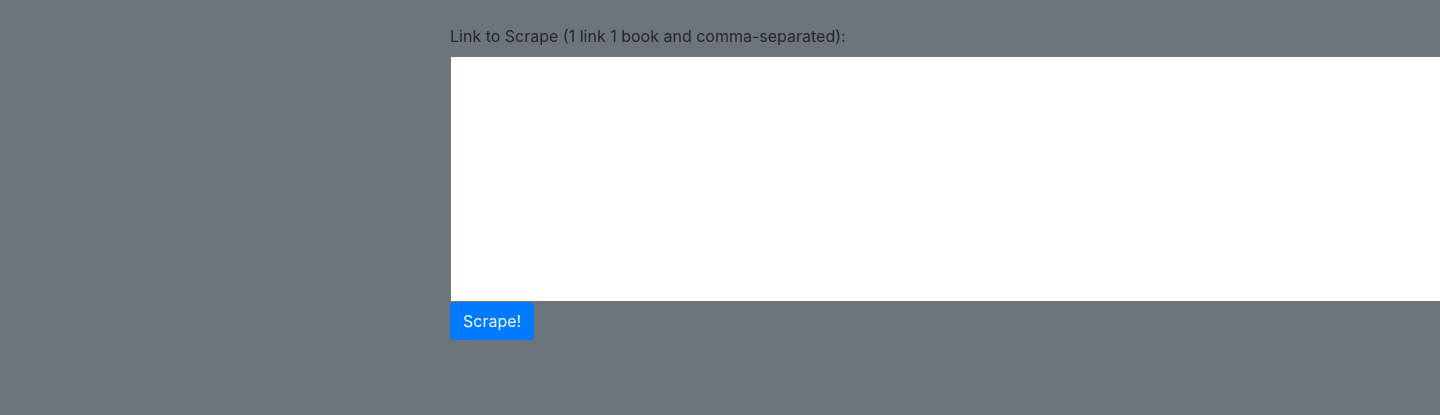
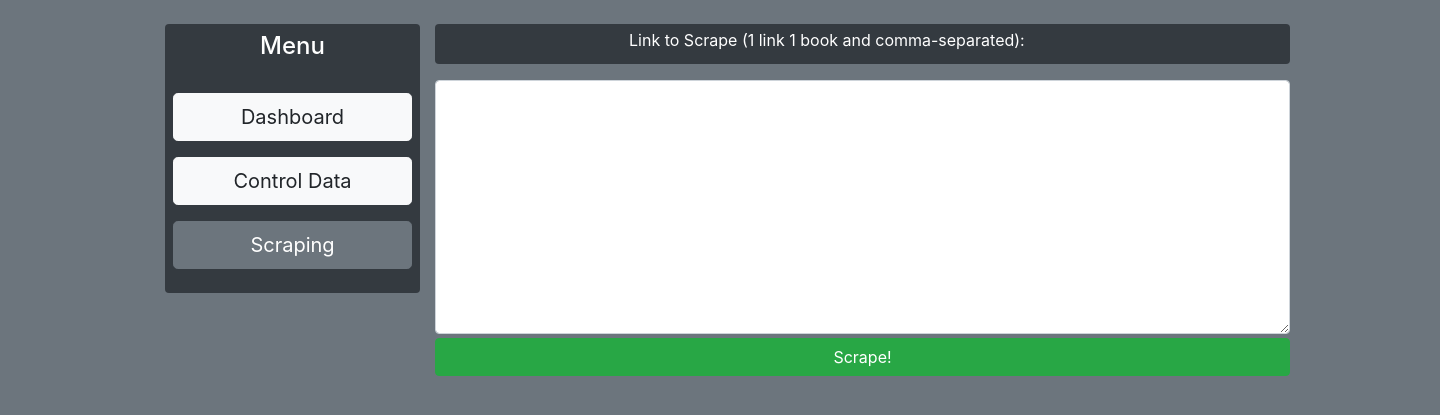
Before and after one commit to TI19nazhiifyahya/web-scrape, a Flask app: page /admin/scrape/ in a window 1440 px wide; the page is wider, and only the part inside the window is pictured. Shown: the part 56-471 px from the top of that part. Run offline with Flask 2, Linux system fonts and the light colour scheme; some libraries are stand-ins or nearby versions.

Commit message:
update UI scrape page

```diff
--- a/toko-buku/templates/scrape.html
+++ b/toko-buku/templates/scrape.html
@@ -2,12 +2,44 @@
 
 {% block title %}Scraping Page{% endblock %}
 
+{% block sidebar %}
+<div class="form-group bg-dark py-2 px-2 text-white rounded">
+    <div class="text-center">
+        <h4>Menu</h4>
+    </div>
+    <br>
+    <form action="{{ url_for('admin') }}">
+        <button class="btn btn-light btn-lg btn-block">Dashboard</button>
+    </form>
+
+    <form action="{{ url_for('admin_book_menu') }}">
+        <button class="btn btn-light btn-lg btn-block">Control Data</button>
+    </form>
+
+    <form action="{{ url_for('scrape') }}">
+        <button class="btn btn-secondary btn-lg btn-block">Scraping</button>
+    </form>
+
+</div>
+{% endblock %}
+
 {% block content %}
 <form action="{{ url_for('scrape_run') }}" method="POST">
-    <label for="link-to-scrape">Link to Scrape (1 link 1 book and comma-separated): </label>
-    <br>
-    <textarea name="link_textarea" id="link-to-scrape" cols="100" rows="10"></textarea>
-    <br>
-    <button type="submit" class="btn btn-primary">Scrape!</button>
+    <div class="row bg-dark text-center text-white rounded py-1">
+        <div class="col-md-11">
+            <label for="link-to-scrape">Link to Scrape (1 link 1 book and comma-separated): </label>
+        </div>
+    </div>
+    <div class="row mt-3">
+        <div class="col-md-12 px-0">
+            <textarea class="form-control" name="link_textarea" id="link-to-scrape" cols="100" rows="10"></textarea>
+        </div>
+    </div>
+    <div class="row mt-1">
+        <div class="col-md-12 px-0">
+            <button type="submit" class="btn btn-success btn-md btn-block">Scrape!</button>
+        </div>
+    </div>
+
 </form>
 {% endblock %}
```
